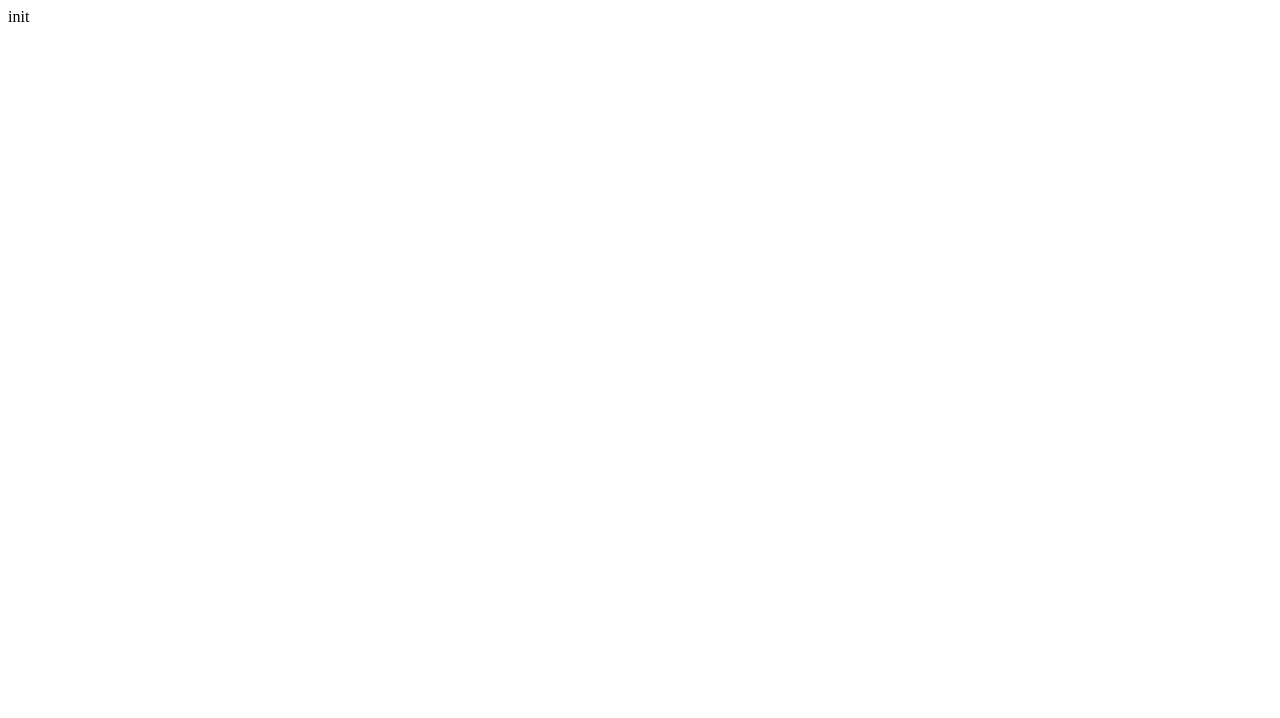
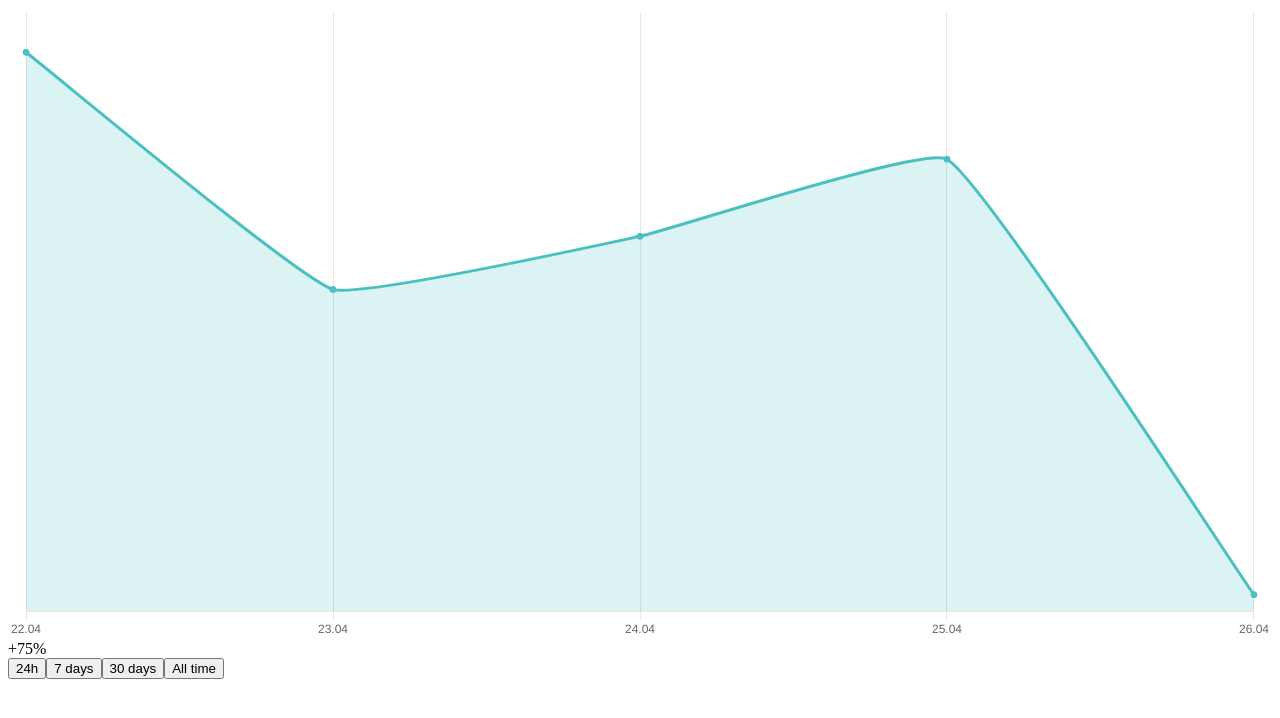
Before and after one commit to loqumi/bot-dashboard, a React (Create React App) app: page / in a window 1280 px wide. Shown: the top 718 px of the page. Built offline with nearby package versions, Linux system fonts and the light colour scheme.

Commit message:
feat: added chart line

```diff
--- a/package.json
+++ b/package.json
@@ -3,8 +3,10 @@
   "version": "0.1.0",
   "private": true,
   "dependencies": {
+    "chart.js": "^4.4.7",
     "cra-template-typescript": "1.2.0",
     "react": "^19.0.0",
+    "react-chartjs-2": "^5.3.0",
     "react-dom": "^19.0.0",
     "react-scripts": "5.0.1"
   },
--- a/src/App.tsx
+++ b/src/App.tsx
@@ -1,9 +1,24 @@
-import React from 'react';
+import React, {useState} from 'react';
+import ChartLine from "./components/chart";
+
+type TimeRange = '24h' | '7d' | '30d' | 'all_time';
 
 function App() {
+    const [timeRange, setTimeRange] = useState<TimeRange>('all_time');
+
+    const handleTimeRangeChange = (range: TimeRange) => {
+        setTimeRange(range);
+    };
+
   return (
     <div className="App">
-     init
+        <ChartLine timeRange={timeRange} />
+        <div>
+            <button onClick={() => handleTimeRangeChange('24h')}>24h</button>
+            <button onClick={() => handleTimeRangeChange('7d')}>7 days</button>
+            <button onClick={() => handleTimeRangeChange('30d')}>30 days</button>
+            <button onClick={() => handleTimeRangeChange('all_time')}>All time</button>
+        </div>
     </div>
   );
 }
--- /dev/null
+++ b/src/components/chart.tsx
@@ -0,0 +1,72 @@
+import React from "react";
+import { Line } from 'react-chartjs-2';
+import {
+    CategoryScale,
+    Chart as ChartJS,
+    Filler, Legend,
+    LinearScale,
+    LineElement,
+    PointElement,
+    Title,
+    Tooltip
+} from "chart.js";
+
+type TimeRange = '24h' | '7d' | '30d' | 'all_time';
+
+ChartJS.register(
+    CategoryScale,
+    LinearScale,
+    Filler,
+    PointElement,
+    LineElement,
+    Title,
+    Tooltip,
+    Legend
+);
+
+export const options = {
+    responsive: true,
+    plugins: {
+        legend: {
+            display: false,
+        },
+    },
+    scales: {
+        y: {
+            display: false,
+        }
+    }
+};
+
+const ChartLine: React.FC<{ timeRange: TimeRange }> = ({ timeRange }) => {
+
+    const getRandomChart = () => ({
+        labels: ['22.04', '23.04', '24.04', '25.04', '26.04'],
+        datasets: [
+            {
+                label: 'Profit',
+                data: Array.from({ length: 5 }, (_, i) => ({ x: `2${i + 2}.04`, y: Math.random() * 100 })),
+                backgroundColor: 'rgba(75,192,192,1)',
+                borderColor: 'rgba(75,192,192,1)',
+                fill: 0,
+                tension: 0.1,
+            }, {
+                label: 'background',
+                data: [{x: '22.04', y:0}, {x: '26.04', y:0}],
+                backgroundColor: 'rgba(75,192,192,0.2)',
+                borderWidth: 0,
+                fill: 0,
+                radius: 0,
+            }
+        ],
+    });
+
+    return (
+        <div key={timeRange}>
+            <Line options={options} data={getRandomChart()} />
+            <div>+{Math.floor(Math.random() * 100)}%</div>
+        </div>
+    )
+}
+
+export default ChartLine;
--- a/tsconfig.json
+++ b/tsconfig.json
@@ -9,12 +9,15 @@
     "jsx": "react",
     "moduleResolution": "node",
     "rootDir": "src",
+    "resolveJsonModule": true,
     "noImplicitReturns": true,
     "noImplicitThis": true,
     "noImplicitAny": true,
     "strictNullChecks": true,
-    "allowSyntheticDefaultImports": true
+    "esModuleInterop": true,
+    "allowSyntheticDefaultImports": true,
   },
+  "include": ["src", "src/types/images.d.ts"],
   "exclude": [
     "node_modules",
     "build",
@@ -24,6 +27,7 @@
     "jest",
     "src/setupTests.ts"
   ],
+
   "types": [
     "typePatches"
   ]
```
Also changed, not shown: 1 other file (tests, documents, lock files or other folders).
